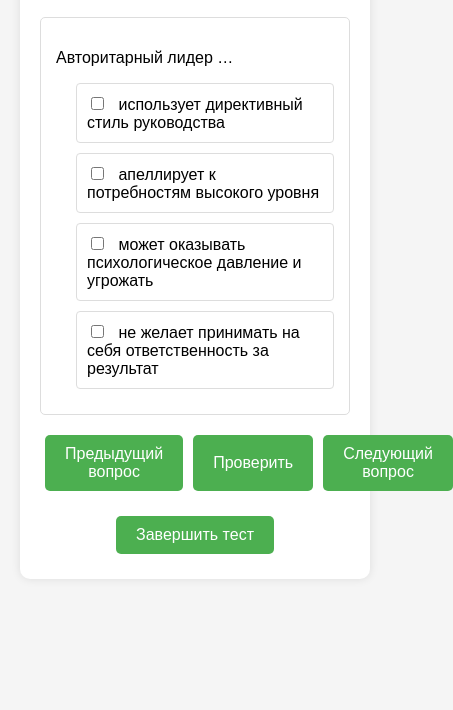
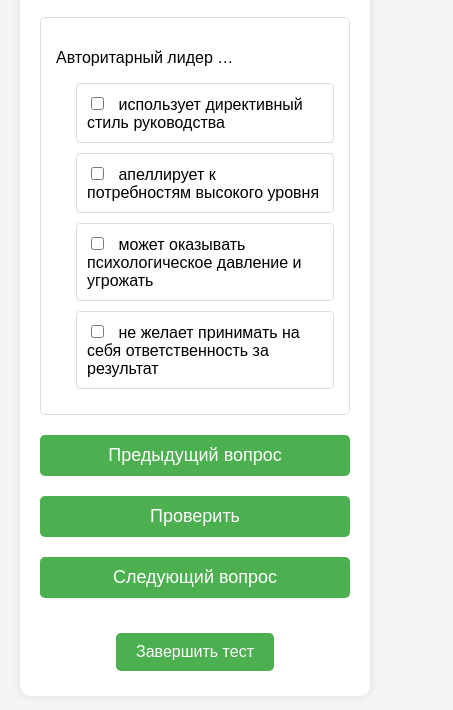
Before and after one commit to stapit/management-test, a plain HTML site: page index.html in a window 390 px wide. Shown: the part 144-854 px from the top of the page, 453 px wide, since content can reach past the window. Drawn offline with Linux system fonts and the light colour scheme.

Commit message:
Add files via upload

```diff
--- a/index.html
+++ b/index.html
@@ -117,6 +117,17 @@
         .wrong-answer-item strong {
             color: #d32f2f;
         }
+        @media (max-width: 600px) {
+            .navigation {
+                flex-direction: column;
+                gap: 10px;
+            }
+            .navigation button {
+                width: 100%;
+                margin: 0 0 10px 0;
+                font-size: 18px;
+            }
+        }
     </style>
 </head>
 <body>
```
